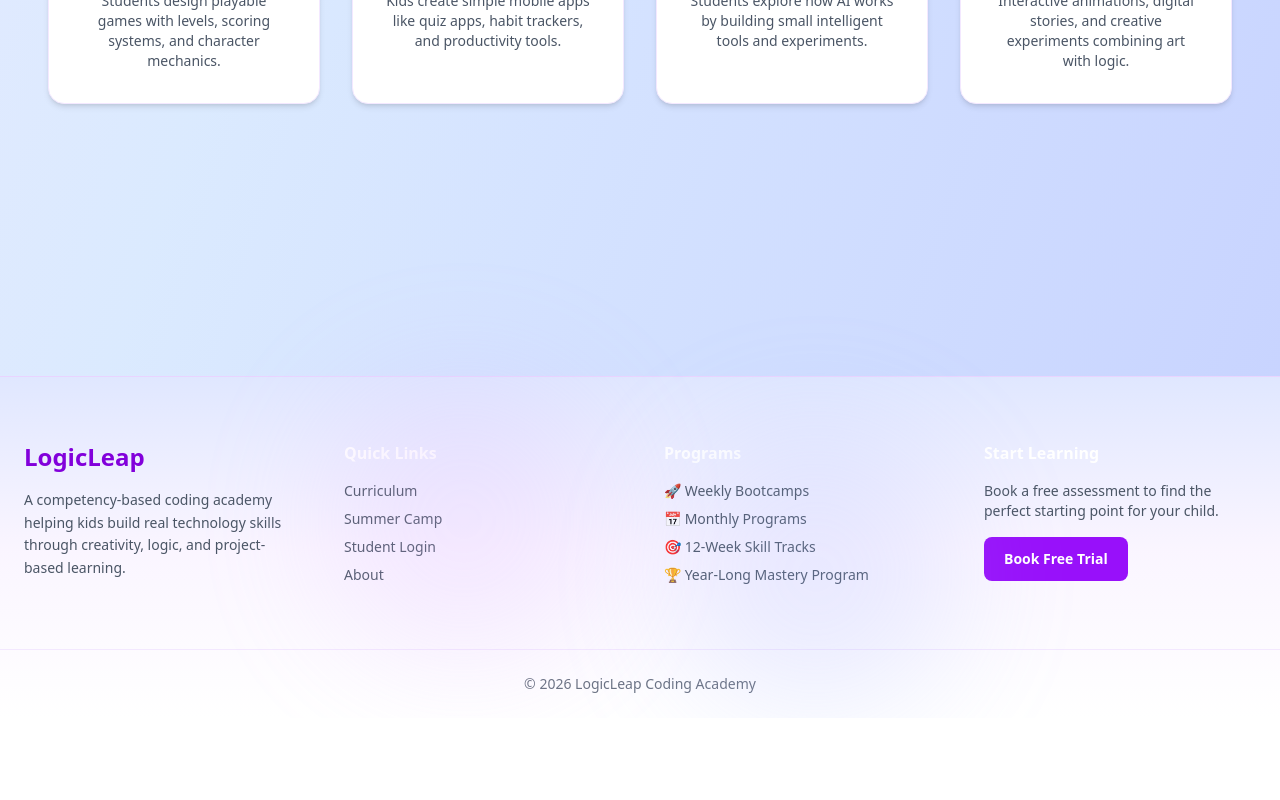
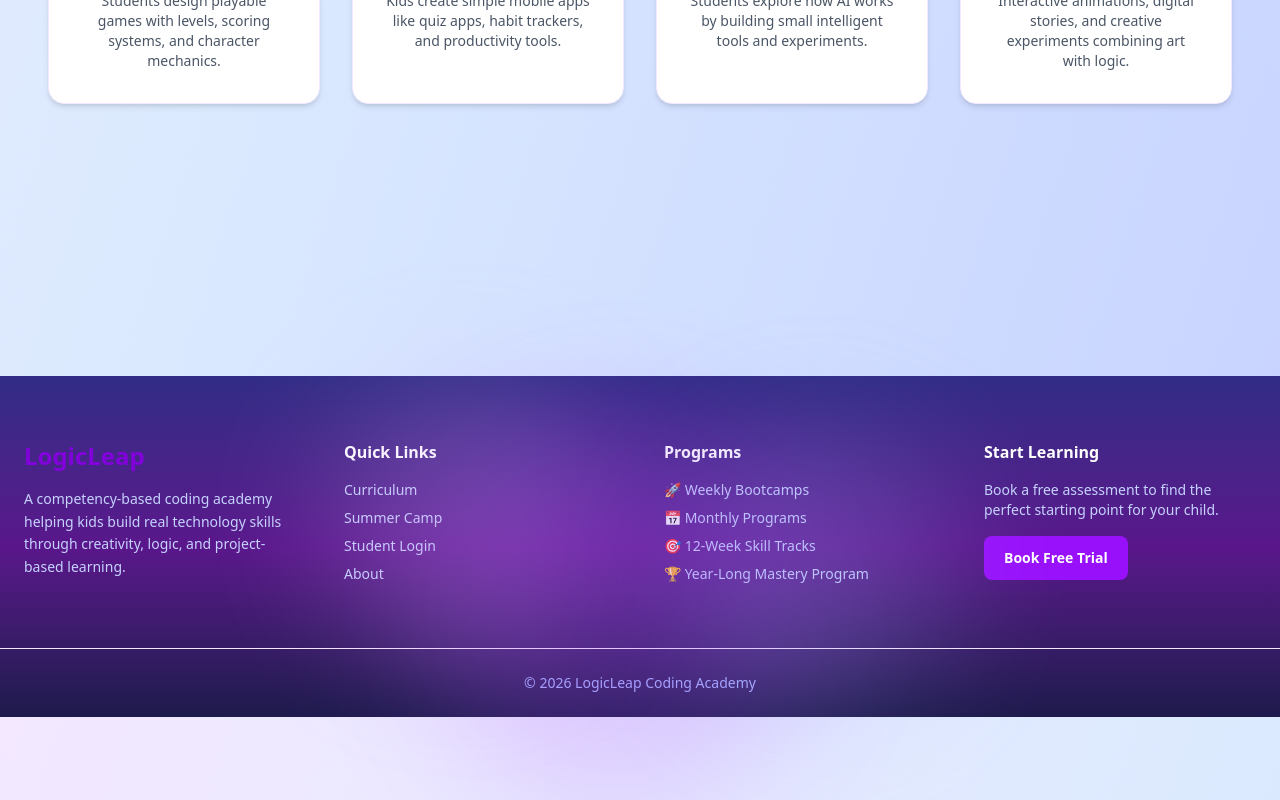
Before and after one commit to srushteesingh/logicleap-platform, a Next.js app: page / in a window 1280 px wide. Shown: the part 3295-4095 px from the top of the page. Before the commit the page ends 4013 px from the top, so only its background shows below. Built offline with nearby package versions, Linux system fonts and the light colour scheme.

Commit message:
footer clean

```diff
--- a/app/layout.tsx
+++ b/app/layout.tsx
@@ -93,7 +93,8 @@ export default function RootLayout({
         <main>{children}</main>
 
         <footer className="mt-20 bg-gray-900 text-white">
-          <div className="relative bg-gradient-to-b from-indigo-100 via-purple-50 to-white border-t border-purple-200 mt-24">
+          <div className="relative bg-gradient-to-b from-indigo-900 via-purple-900 to-indigo-950 text-white mt-24">
+            <div className="absolute top-10 left-1/3 w-96 h-96 bg-purple-500 opacity-20 blur-3xl rounded-full"></div>
             <div className="absolute top-0 left-1/4 w-72 h-72 bg-purple-300 opacity-20 blur-3xl rounded-full"></div>
             <div className="absolute bottom-0 right-1/4 w-72 h-72 bg-indigo-300 opacity-20 blur-3xl rounded-full"></div>
             <div className="max-w-7xl mx-auto px-6 py-16 grid md:grid-cols-4 gap-12">
@@ -103,7 +104,7 @@ export default function RootLayout({
                   LogicLeap
                 </h3>
 
-                <p className="text-gray-600 text-sm leading-relaxed">
+                <p className="text-indigo-200 text-sm leading-relaxed">
                   A competency-based coding academy helping kids build real
                   technology skills through creativity, logic, and project-based
                   learning.
@@ -114,7 +115,7 @@ export default function RootLayout({
               <div>
                 <h4 className="font-semibold mb-4">Quick Links</h4>
 
-                <ul className="space-y-2 text-gray-600 text-sm">
+                <ul className="space-y-2 text-indigo-200 text-sm">
                   <li>
                     <a href="#roadmap" className="hover:text-purple-600">
                       Curriculum
@@ -142,7 +143,7 @@ export default function RootLayout({
               <div>
                 <h4 className="font-semibold mb-4">Programs</h4>
 
-                <ul className="space-y-2 text-gray-600 text-sm">
+                <ul className="space-y-2 text-indigo-200 text-sm">
                   <li>🚀 Weekly Bootcamps</li>
                   <li>📅 Monthly Programs</li>
                   <li>🎯 12-Week Skill Tracks</li>
@@ -154,7 +155,7 @@ export default function RootLayout({
               <div>
                 <h4 className="font-semibold mb-4">Start Learning</h4>
 
-                <p className="text-gray-600 text-sm mb-4">
+                <p className="text-indigo-200 text-sm mb-4">
                   Book a free assessment to find the perfect starting point for
                   your child.
                 </p>
@@ -169,7 +170,7 @@ export default function RootLayout({
             </div>
 
             {/* Bottom */}
-            <div className="border-t border-purple-100 text-center py-6 text-sm text-gray-500">
+            <div className="border-t border-purple-100 text-center py-6 text-sm text-indigo-300">
               © {new Date().getFullYear()} LogicLeap Coding Academy
             </div>
           </div>
```
